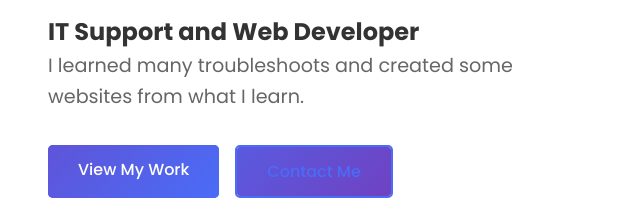
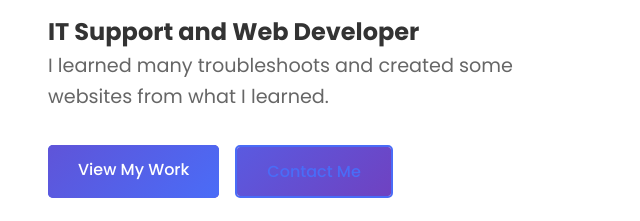
Before and after one commit to Chamraeun99/Rom-Chamraeun-official-portfolio, a plain HTML site: page index.htm in a window 1280 px wide. Shown: the part 412-633 px from the top of the page, 31-671 px from the left. Drawn offline with Linux system fonts and the light colour scheme.

Commit message:
Fix typo in introductory paragraph

```diff
--- a/index.htm
+++ b/index.htm
@@ -45,7 +45,7 @@
                     <span class="typing">Hello I'm <span class="highlight">Rom Chamraeun</span></span>
                 </h1>
                 <h2>IT Support and Web Developer</h2>
-                <p>I learned many troubleshoots and created some websites from what I learn.</p>
+                <p>I learned many troubleshoots and created some websites from what I learned.</p>
                 <div class="cta-buttons">
                     <a href="#projects" class="btn btn-primary">View My Work</a>
                     <a href="#contact" class="btn btn-secondary">Contact Me</a>
```
